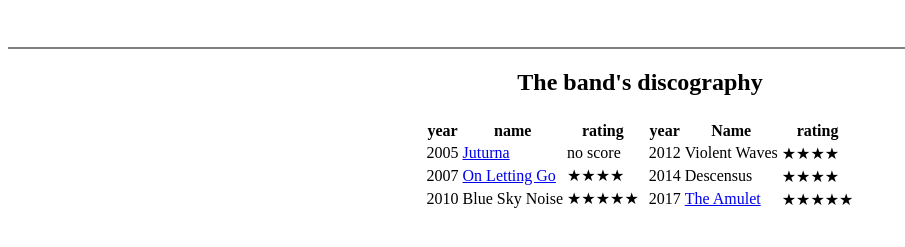
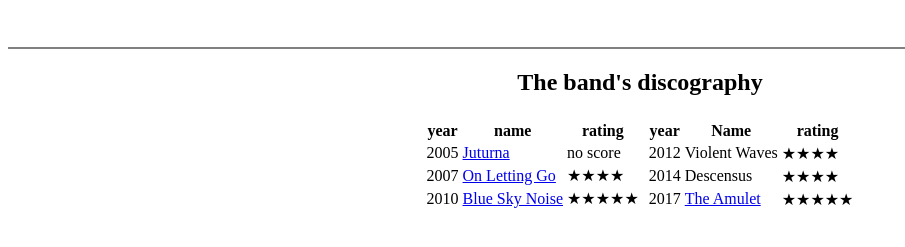
Before and after one commit to mas7ering/Circa-Survive, a plain HTML site: page onlettinggo.html in a window 1280 px wide. Shown: the part 59-306 px from the top of the page, without its empty margins (0-905 px from the left). Drawn offline with Linux system fonts and the light colour scheme.

Commit message:
updated onlettinggo page

```diff
--- a/onlettinggo.html
+++ b/onlettinggo.html
@@ -36,7 +36,7 @@
               </tr>
               <tr>
                 <td>2010</td>
-                <td>Blue Sky Noise</td>
+                <td><a href="blueskynois.html">Blue Sky Noise</a></td>
                 <td>&#9733;&#9733;&#9733;&#9733;&#9733;</td>
               </tr>
             </tbody>
```
